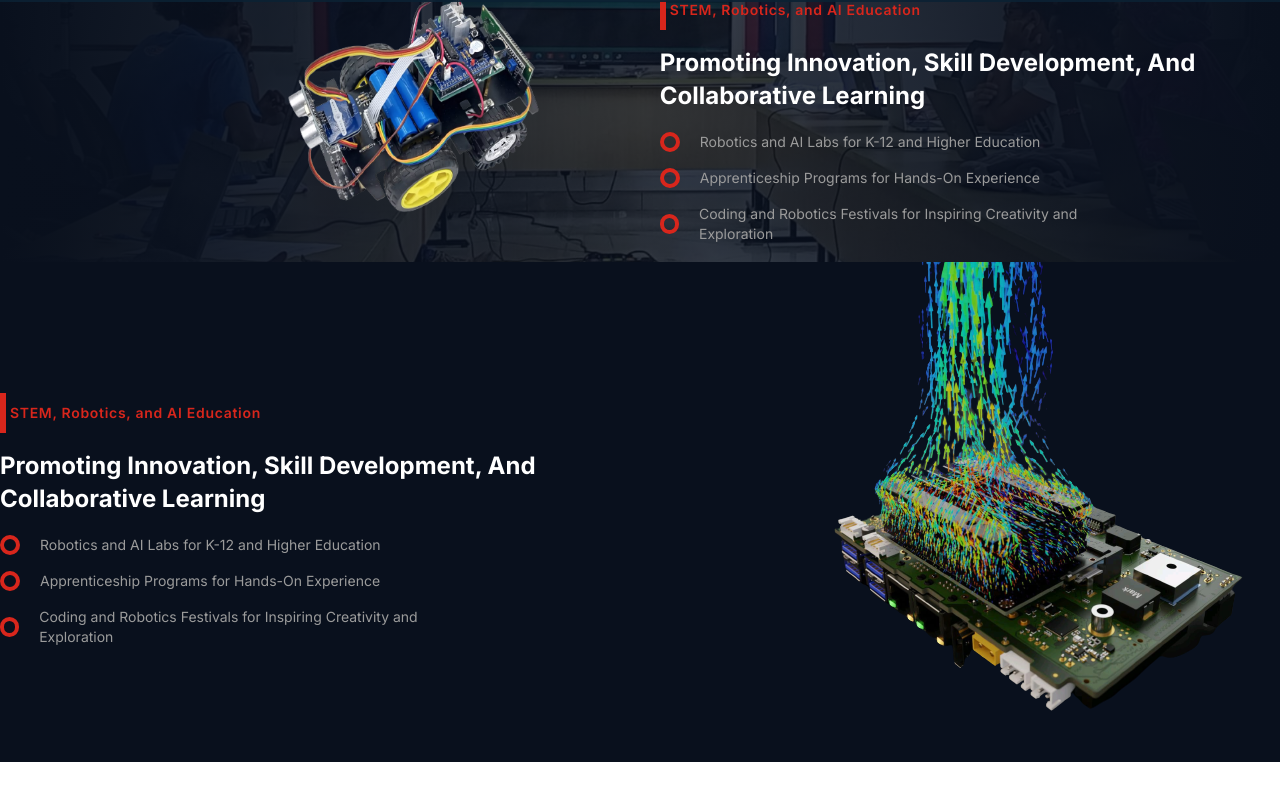
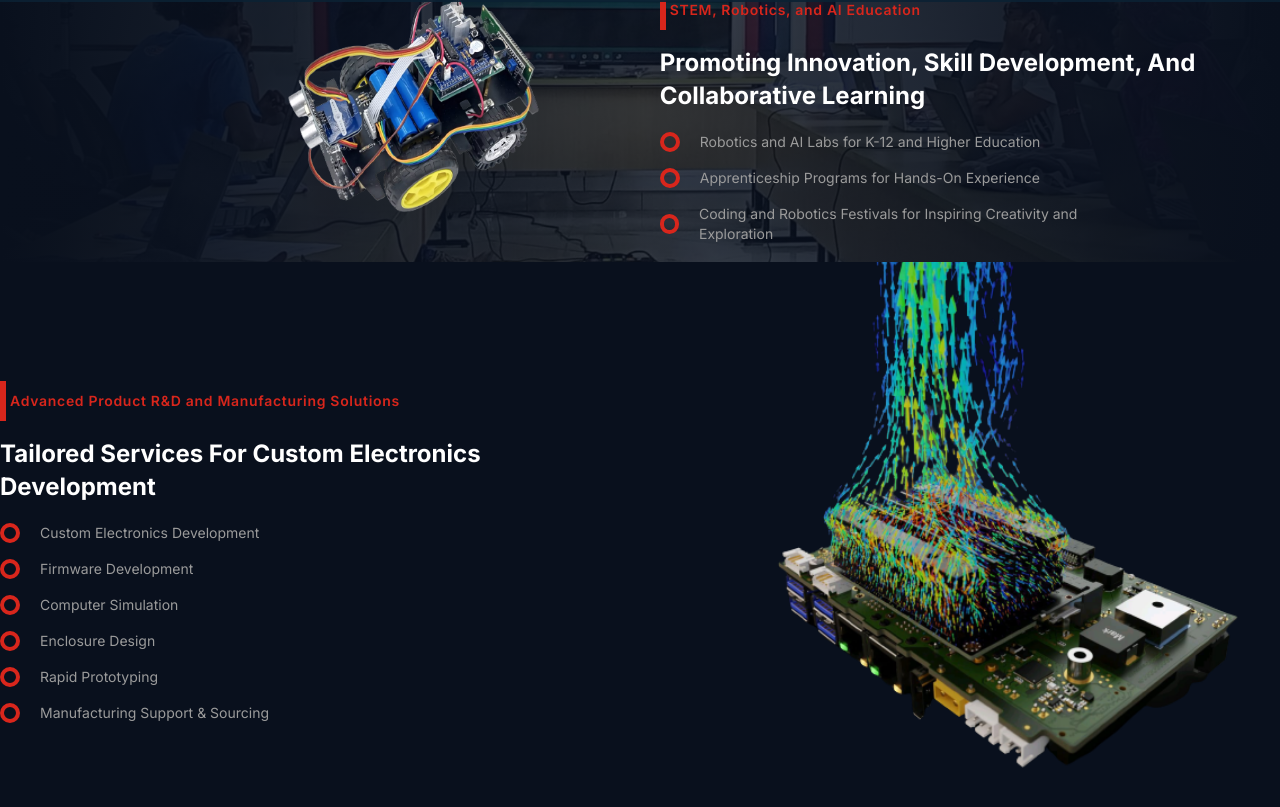
Before and after one commit to DenisOuma/afri-robotics, a Next.js app: page / in a window 1280 px wide. Shown: the part 718-1525 px from the top of the page. Before the commit the page ends 1480 px from the top, so only its background shows below. Built offline with nearby package versions, Linux system fonts and the light colour scheme.

Commit message:
Updating the r&d section and comp;eted design

```diff
--- a/src/app/components/afibotservices/ProductManagementRD.jsx
+++ b/src/app/components/afibotservices/ProductManagementRD.jsx
@@ -11,29 +11,38 @@ export const ProductManagementRD = () => {
 					<div className="flex items-center ">
 						<div className="h-10 w-[6px] bg-secondary-color mr-[4px]"></div>
 						<h1 className=" text-secondary-color font-[600] tracking-wider">
-							STEM, Robotics, and AI Education
+							Advanced Product R&D and Manufacturing Solutions
 						</h1>
 					</div>
 					<h1 className="capitalize text-[1.5rem] font-bold pt-[1rem] leading-snug">
-						Promoting Innovation, Skill Development, and Collaborative Learning
+						Tailored Services for Custom Electronics Development
 					</h1>
 
 					<div className="mt-5 w-3/4 list-elements">
 						<ul>
 							<li>
 								<IconList />
-								<p>Robotics and AI Labs for K-12 and Higher Education</p>
+								<p>Custom Electronics Development</p>
 							</li>
 							<li>
 								<IconList />
-								<p>Apprenticeship Programs for Hands-On Experience</p>
+								<p>Firmware Development</p>
 							</li>
 							<li>
 								<IconList />
-								<p>
-									Coding and Robotics Festivals for Inspiring Creativity and
-									Exploration
-								</p>
+								<p>Computer Simulation</p>
+							</li>
+							<li>
+								<IconList />
+								<p>Enclosure Design</p>
+							</li>
+							<li>
+								<IconList />
+								<p>Rapid Prototyping</p>
+							</li>
+							<li>
+								<IconList />
+								<p>Manufacturing Support & Sourcing</p>
 							</li>
 						</ul>
 					</div>
```
